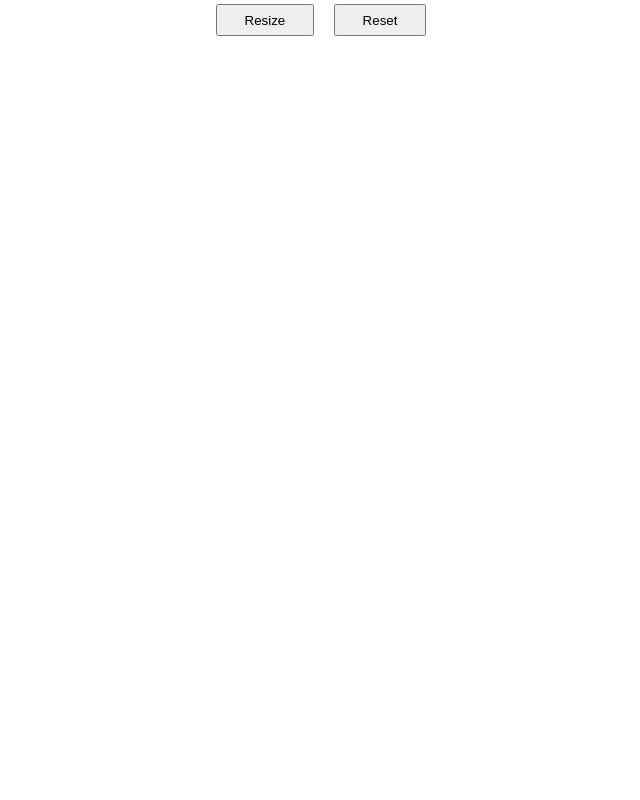
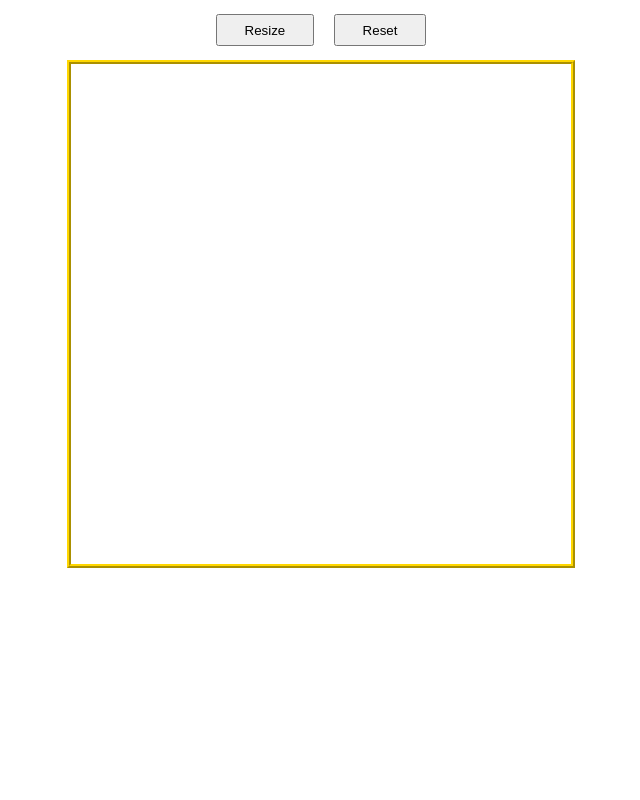
Before and after one commit to LontraSoft/Odin-Etch-A-Sketch, a plain HTML site: page index.html in a window 1280 px wide. Shown: the whole page, without its empty margins (319-959 px from the left). Drawn offline with Linux system fonts and the light colour scheme.

Commit message:
Changed stylings to fit assignment
The assignment specifies that the same pixel space should be used at
all times, so I eliminated the reactive nature of the grid box.

```diff
--- a/css/styles.css
+++ b/css/styles.css
@@ -9,7 +9,7 @@ body {
     justify-content: center;
     align-items: center;
     gap: 20px;
-    padding: 10px;
+    margin: 10px 0;
 }
 
 .grid-button-container button {
@@ -17,8 +17,10 @@ body {
 }
 
 .grid-container {
-    width: 100vw;
-    height: 95vh;
+    width: 500px;
+    height: 500px;
+    margin: auto auto;
+    border: 4px gold ridge;
 }
 
 .grid-card {
```
